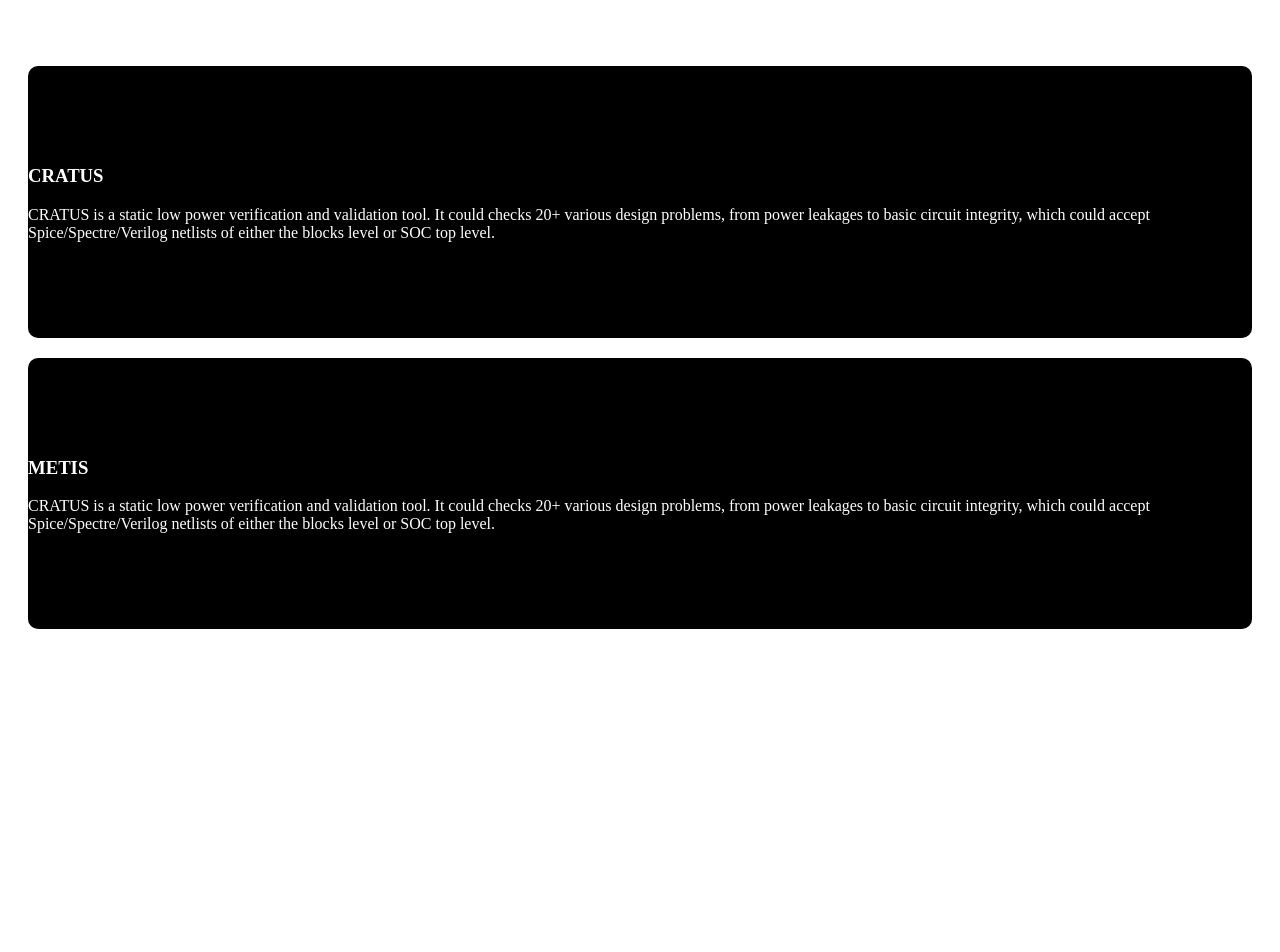
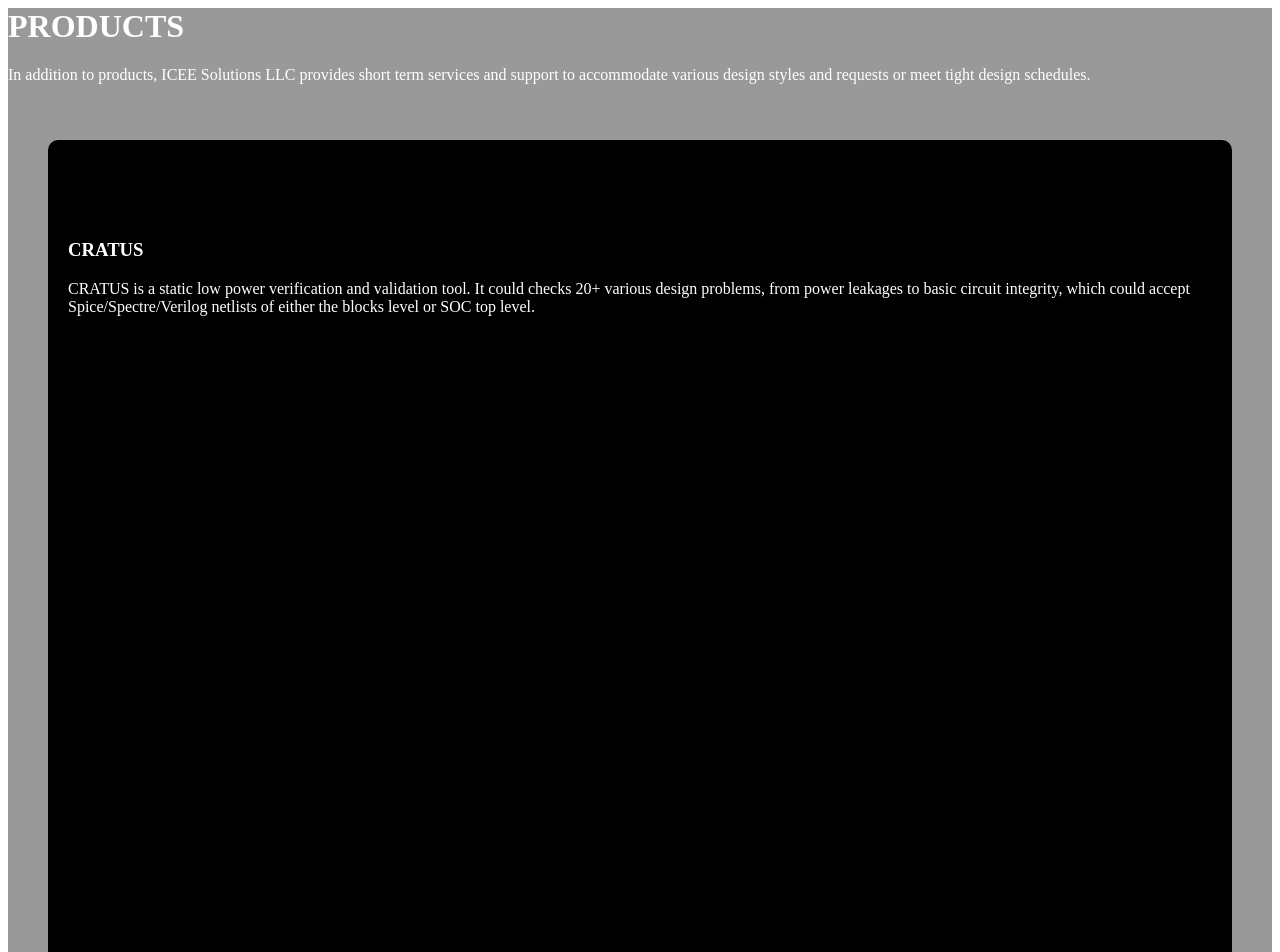
Before and after one commit to zbeok/webcomic-starter, a website: page public/views/products.html in a window 1280 px wide. Shown: the top 952 px of the page. Drawn offline with Linux system fonts and the light colour scheme; files that its build step writes are made by us from their sources.

Commit message:
🚌🗼 Checkpoint ./public/views/products.html:14063581/4792 ./public/css/products_style.css:14063581/132 ./public/views/home.html:14063581/32 ./public/css/style.css:14063581/121 ./public/css/home_style.css:14063581/2

```diff
--- a/public/css/home_style.css
+++ b/public/css/home_style.css
@@ -15,7 +15,7 @@
 }
 #careers{
   color:#fff;
-  background-color:rgba(0,0,0,.7);
+  background-color:rgba(0,0,0,.4);
   padding:0 20%;
 }
 .product{
--- a/public/css/products_style.css
+++ b/public/css/products_style.css
@@ -1,11 +1,15 @@
 
 #products{
   color:#fff;
+  background-color:rgba(0,0,0,.4);
 }
-
+.item {
+  padding:20px;
+}
 .product{
   margin:20px;
-  padding:80px 0;
+  height:100%;
+  padding:80px 20px;
   border-radius:10px;
   background-color:#000;
 }
--- a/public/css/style.css
+++ b/public/css/style.css
@@ -7,6 +7,7 @@
   background-image:url("https://www.trainingzone.co.uk/sites/default/files/learning_technology_solutions_0.jpg");
   background-size:cover;
   background-attachment:fixed;
+  background-position: center;
   min-height:100vh;
   position:relative;
 }
@@ -118,6 +119,11 @@
 }
 }
 
+@media screen and (max-width: 600px) {
+  #title{
+    opacity:0;
+  }
+}
 /*//////////////////////////////////// FOOTER /////////////////////////////////////*/
 
 #footer{
--- a/public/views/products.html
+++ b/public/views/products.html
@@ -1,74 +1,45 @@
-<link rel="stylesheet" href="css/products_style.css"> <!-- custom styles -->
+<link rel="stylesheet" href="css/products_style.css" />
+<!-- custom styles -->
 
-
-<div id="products" class="section row h-100"  onclick="window.location='/products';">
+<div
+  id="products"
+  class="section row h-100"
+  onclick="window.location='/products';"
+>
   <div class="col text-center my-auto">
     <h1>
       PRODUCTS
     </h1>
+    <p>
+      In addition to products, ICEE Solutions LLC provides short term services
+      and support to accommodate various design styles and requests or meet
+      tight design schedules.
+    </p>
     <div class="row">
-      <div class="col-sm-6 text-center my-auto">
+      <div class="col-sm-6 text-center item">
         <div id="cratus" class="product ">
           <h3>
             CRATUS
           </h3>
           <p>
-      CRATUS is a static low power verification and validation tool. It could
-      checks 20+ various design problems, from power leakages to basic circuit
-      integrity, which could accept Spice/Spectre/Verilog netlists of either the
-      blocks level or SOC top level.
+            CRATUS is a static low power verification and validation tool. It
+            could checks 20+ various design problems, from power leakages to
+            basic circuit integrity, which could accept Spice/Spectre/Verilog
+            netlists of either the blocks level or SOC top level.
           </p>
         </div>
       </div>
-      <div class="col-sm-6 text-center my-auto">
+      <div class="col-sm-6 text-center item">
         <div id="metis" class="product">
-
           <h3>
             METIS
           </h3>
           <p>
-      CRATUS is a static low power verification and validation tool. It could
-      checks 20+ various design problems, from power leakages to basic circuit
-      integrity, which could accept Spice/Spectre/Verilog netlists of either the
-      blocks level or SOC top level.
+            METIS is a semi-static, accurate function analysis/simulation tool
+            for power verification and validation.
           </p>
-
         </div>
       </div>
     </div>
   </div>
 </div>
-
-<div id="products" class="section ">
-  <div class="col h-100 text-center">
-  <h1>
-    OUR PRODUCTS
-  </h1>
-
-  <p>
-    In addition to products, ICEE Solutions LLC provides short term services and
-    support to accommodate various design styles and requests or meet tight
-    design schedules.
-  </p>
-</div>
-
-  <div class="row w-100 text-center">
-  <div id="cratus" class="col text-center">
-    <h1>CRATUS</h1>
-    <p>
-      CRATUS is a static low power verification and validation tool. It could
-      checks 20+ various design problems, from power leakages to basic circuit
-      integrity, which could accept Spice/Spectre/Verilog netlists of either the
-      blocks level or SOC top level.
-    </p>
-  </div>
-  <div id="metis" class="col text-center">
-    <h1>METIS</h1>
-    <p>
-      METIS is a semi-static, accurate function analysis/simulation tool for
-      power verification and validation.
-    </p>
-  </div>
-</div>
-
-</div>
```
Lines whose indentation alone changed are shown as unchanged.
